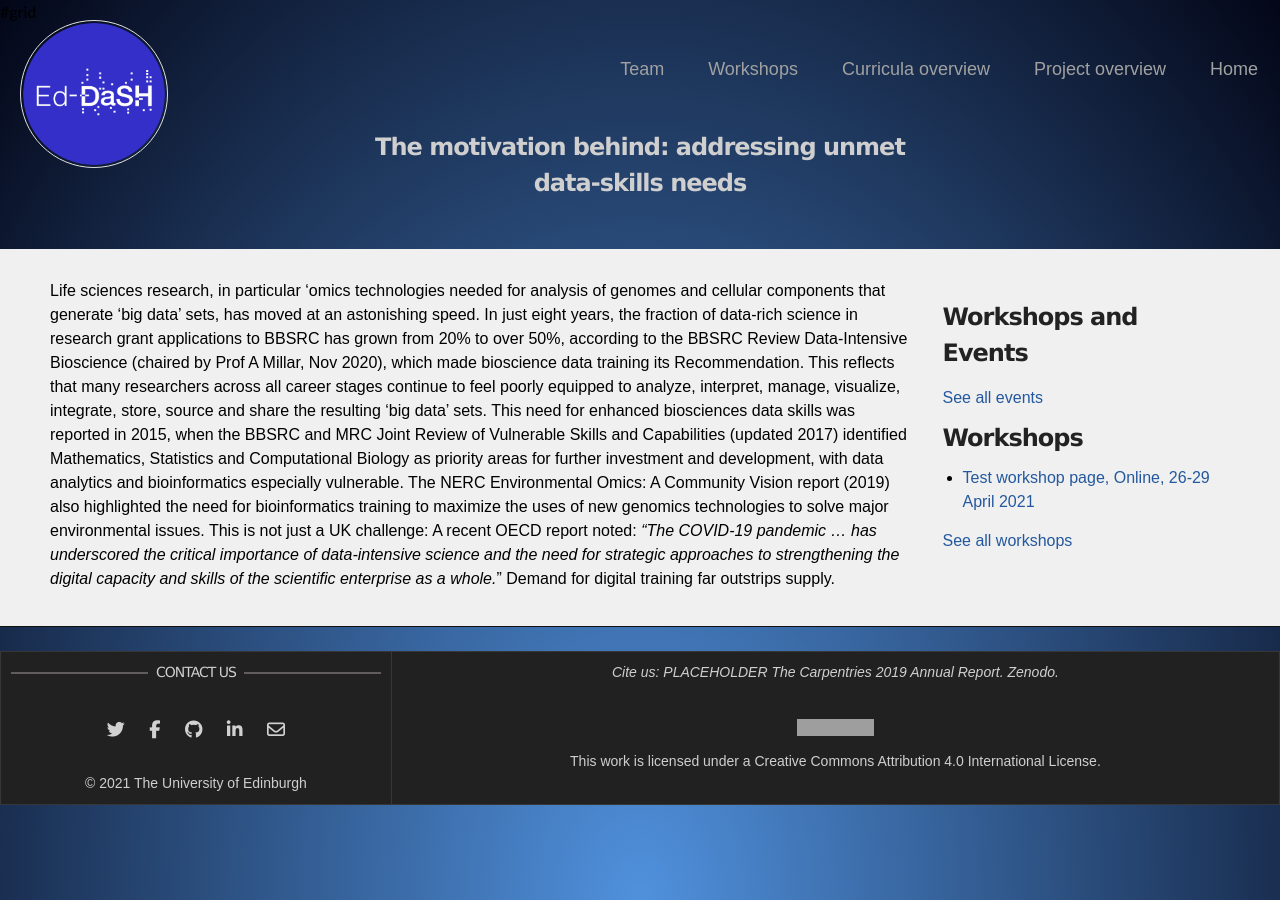
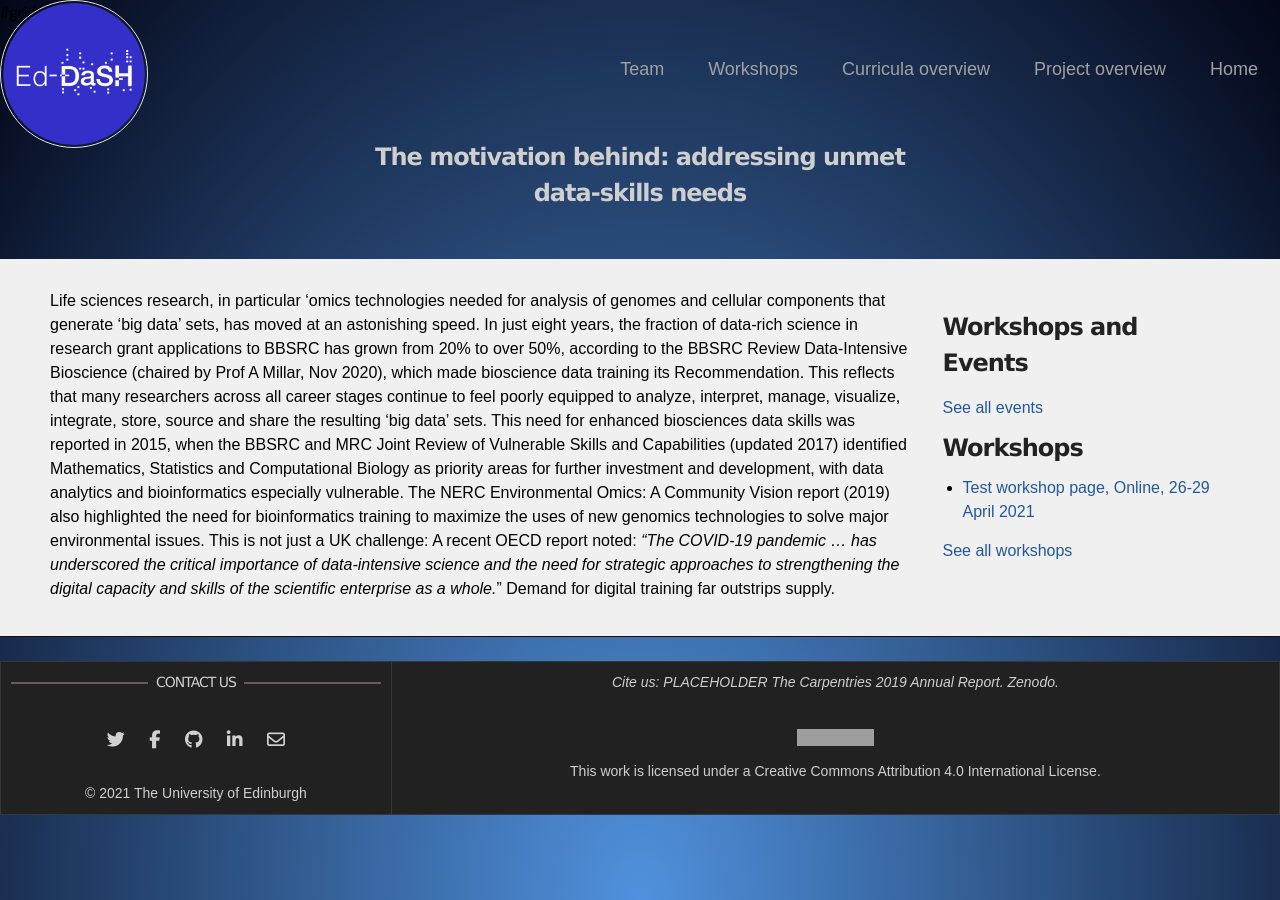
Before and after one commit to edcarp/Ed-DaSH, a Jekyll site: the page built from further_project_details.md, in a window 1280 px wide. Built offline with Jekyll 4.4.1, drawn with Linux system fonts in a browser that asks for light colours; nearby versions of some CDN libraries; our own code applies the rules of GitHub Pages for plain Markdown files; grey boxes are pictures that could not be loaded.

Commit message:
Update style.scss

```diff
--- a/assets/css/style.scss
+++ b/assets/css/style.scss
@@ -104,12 +104,15 @@
    //flex-shrink: 0;
    //box-shadow: 0 0 0 1px var(--color-avatar-border);
    //border-radius: 50% !important;
-   height: auto;
+   //height: auto;
    //width: 100% !important;
-   margin: auto;
-   margin-left: auto;
-   margin-right: auto;
-   width: 25%;
+   //margin: auto;
+   margin:  0 auto 10px;
+   -webkit-border-radius: 100%;
+          border-radius: 100%;
+   overflow: hidden;
+   //margin-right: auto;
+   //width: 25%;
    //padding: 20px 0px 10px 0px; /*top-right-bottom-left*/
 }
 
@@ -254,7 +257,11 @@
   text-align: left; //center;
   vertical-align: middle;
   border-radius: 50%;
-  margin: 20px;
+  //margin: 20px;
+  margin:  0 auto 10px;
+   -webkit-border-radius: 100%;
+           border-radius: 100%;
+  overflow: hidden;
   //margin: auto;
   padding: 2px;
   border: 1px solid #e0e0e0;
```
